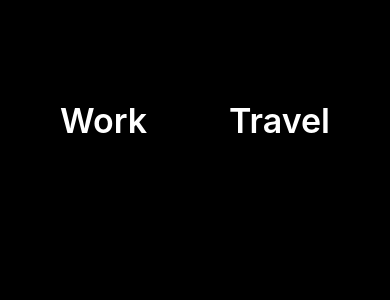
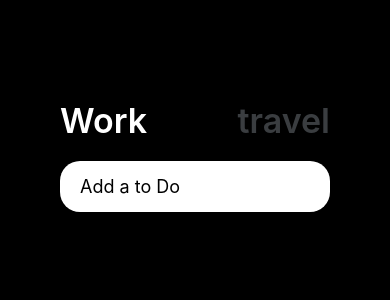
Before and after one commit to BlackMarine/RNworkhard, a React Native app: screen / in a window 390 px wide. Shown: the top 300 px of the page. Built offline with nearby package versions, Linux system fonts and the light colour scheme.

Commit message:
TextInput keyboardType="email-address"

```diff
--- a/App.js
+++ b/App.js
@@ -4,26 +4,33 @@
   View,
   TouchableOpacity,
   TouchableHighlight,
-  TouchableWithoutFeedback //화면에 가장 위에서 일어나는 탭 이벤트를 listen (UI변화x)
+  TouchableWithoutFeedback,
+  TextInput //화면에 가장 위에서 일어나는 탭 이벤트를 listen (UI변화x)
 } from "react-native";
 import { theme } from "./color";
+import React, { useState } from 'react';
 
 export default function App() {
+  const [working, setWorking] = useState(true);
+  const travel = () => setWorking(false);
+  const work = () => setWorking(true);
+
   return (
     <View style={styles.container}>
       <StatusBar style="auto" />
       <View style={styles.header}>
-        <TouchableOpacity>
-          <Text style={styles.btnText}>Work</Text>
+        <TouchableOpacity onPress={work}>
+          <Text style={{...styles.btnText, color: working ? "white" : theme.grey }}>Work</Text>
         </TouchableOpacity>
-        <TouchableHighlight
-          underlayColor="#DDDDDD"
-          activeOpacity={0.5}
-          onPress={() => console.log("누름!")}
-        >
-          <Text style={styles.btnText}>Travel</Text>
-        </TouchableHighlight>
+        <TouchableOpacity onPress={travel}>
+          <Text style={{...styles.btnText, color: !working ? "white" : theme.grey }}>travel</Text>
+        </TouchableOpacity>
       </View>
+        <View>
+          <TextInput keyboardType="email-address" placeholder={working ? "Add a to Do" : "where do you want to go"} style={styles.input}>
+
+          </TextInput>
+        </View>
     </View>
   );
 }
@@ -44,6 +51,14 @@
   btnText: {
     fontSize: 34,
     fontWeight: "600",
-    color: "white",
   },
+
+  input: {
+    backgroundColor: "white",
+    paddingVertical: 15,
+    paddingHorizontal: 20,
+    borderRadius: 20,
+    marginTop: 20,
+    fontSize: 18,
+  }
 });
```
